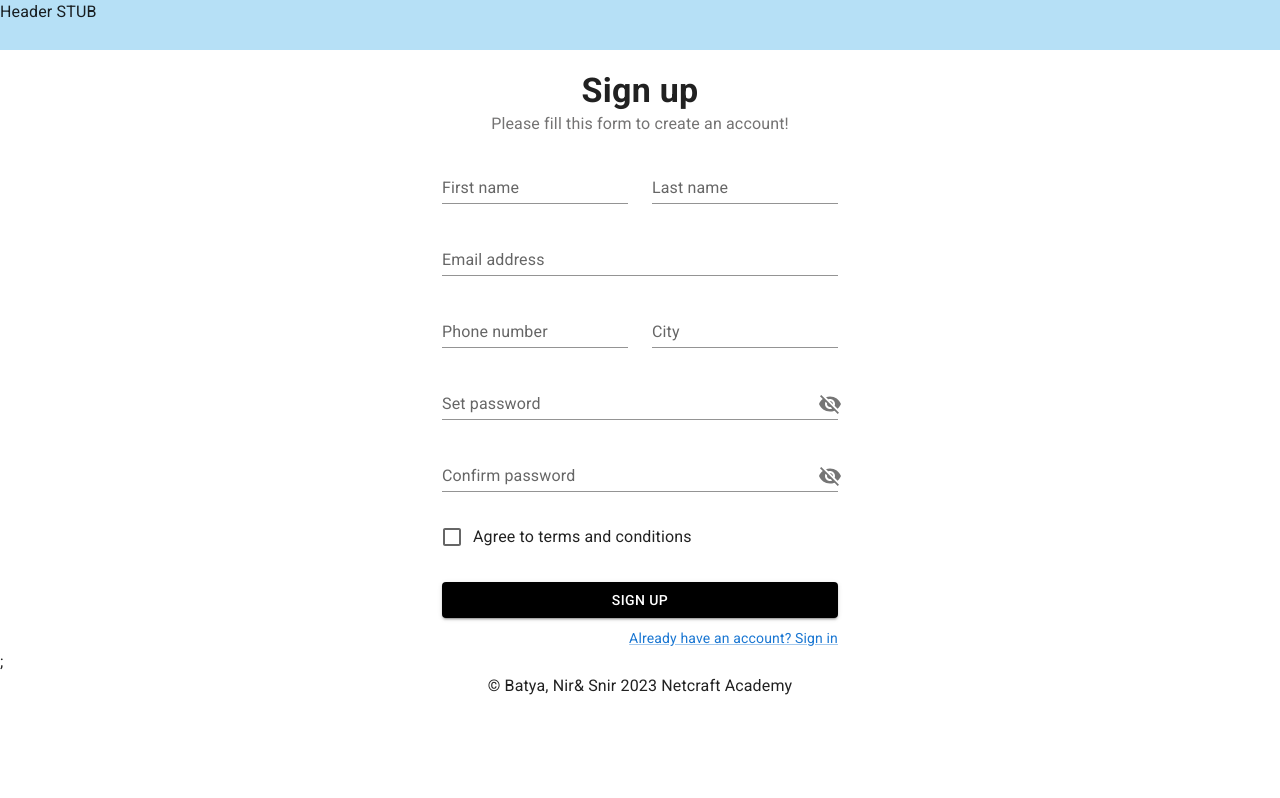
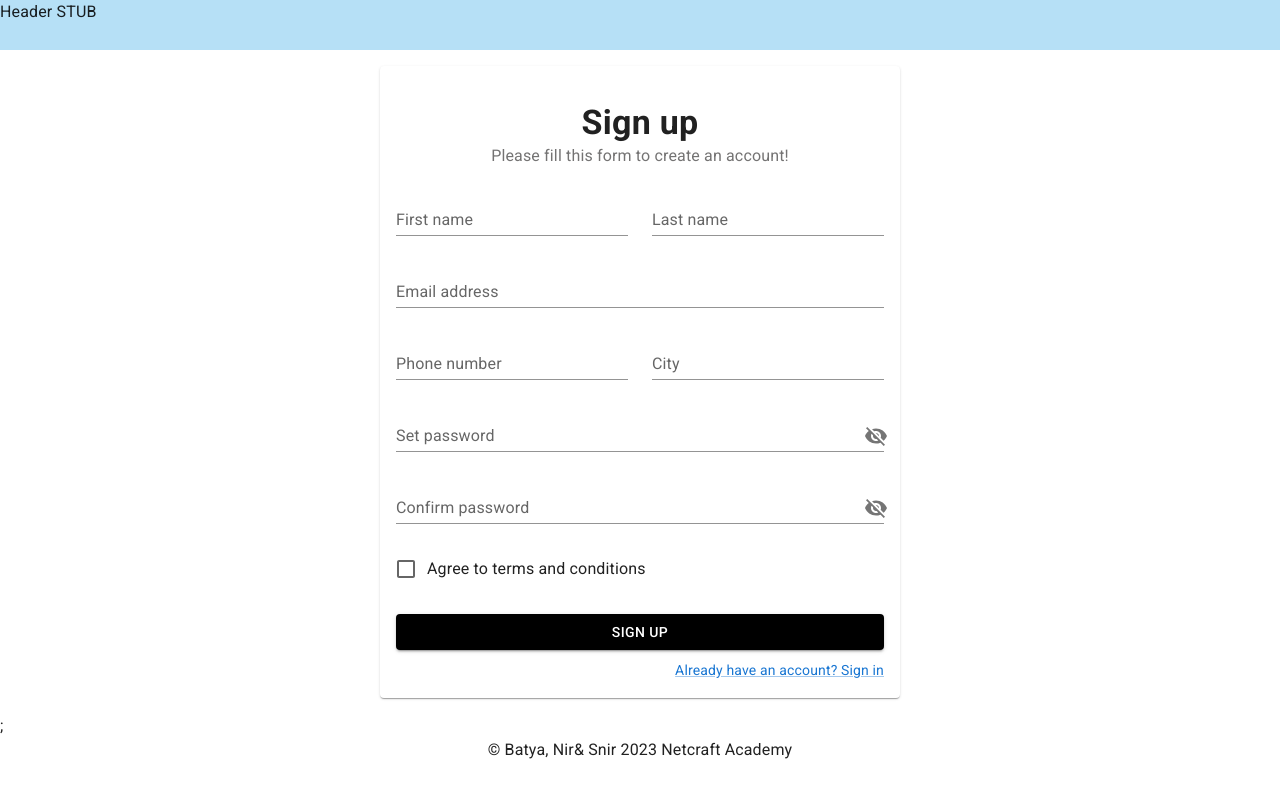
Before and after one commit to MrchinFTW/yoda-final-project, a React (Create React App) app: page /signup in a window 1280 px wide. Built offline with nearby package versions, Linux system fonts and the light colour scheme.

Commit message:
added paper style to form

```diff
--- a/src/Components/Login/SignupForm.js
+++ b/src/Components/Login/SignupForm.js
@@ -15,11 +15,13 @@ import {
     TextField,
     ThemeProvider,
     Typography,
+    Paper,
 } from '@mui/material'
 import { Visibility, VisibilityOff } from '@mui/icons-material'
 import { createTheme } from '@mui/material/styles'
 import FormTitle from './FormTitle'
 import FormBtn from './FormBtn'
+
 
 const theme = createTheme()
 
@@ -71,12 +73,12 @@ function SignupForm() {
     return (
 
         <React.Fragment>
-            <Container component="main" maxWidth="xs">
+            <Container component="main" maxWidth="sm">
+                <Paper elevation={1} sx={{ padding: 2, margin: 2 }}>
                     <CssBaseline />
                     <FormTitle subtitle="Please fill this form to create an account!">
                         Sign up
                     </FormTitle>
-
                     <Box component="form" onSubmit={handleSubmit(onSignup, onError)}>
                         <Grid container spacing={3}>
                             <Grid item xs={12} sm={6}>
@@ -276,6 +278,7 @@ function SignupForm() {
                             </Grid>
                         </Grid>
                     </Box>
+                </Paper>
             </Container >
             {/* </ThemeProvider> */}
         </React.Fragment >
```
Lines whose indentation alone changed are shown as unchanged.
